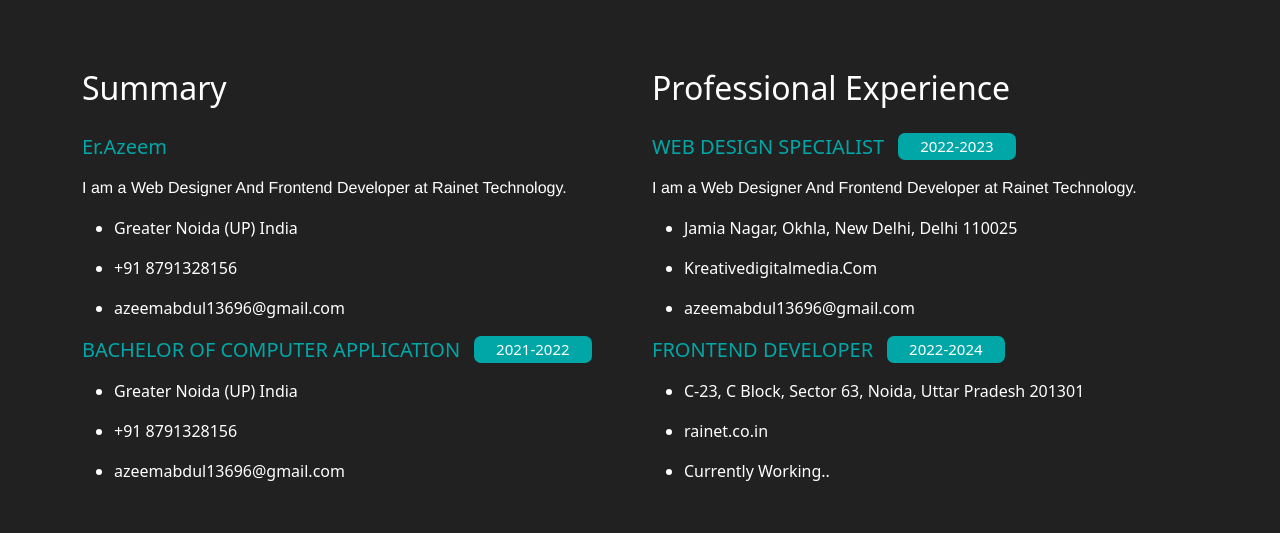
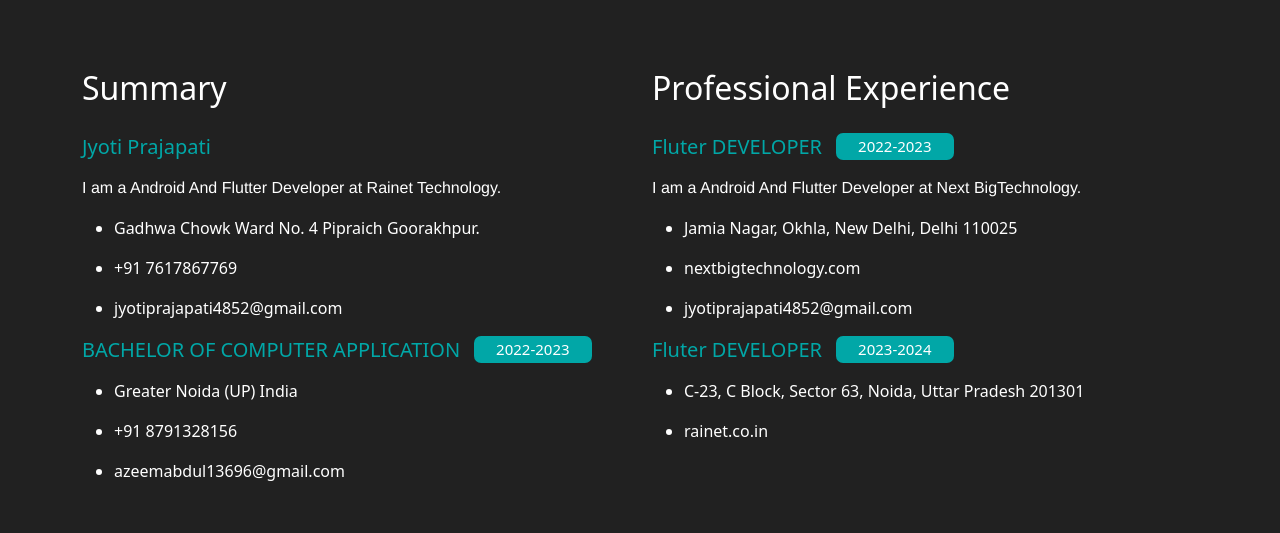
Before and after one commit to azeem251/jyoti-portfolio, a React (Vite) app: page / in a window 1280 px wide. Shown: the part 1861-2394 px from the top of the page. Built offline with nearby package versions, Linux system fonts and the light colour scheme.

Commit message:
Update Education.jsx

```diff
--- a/src/components/Education/Education.jsx
+++ b/src/components/Education/Education.jsx
@@ -16,15 +16,15 @@ const Education = () => {
                                 <div className='summyar0-conent-box'>
                                     <h2>Summary</h2>
                                     <div className='loacion0-conetn-box'>
-                                        <h5>Er.Azeem</h5>
-                                        <p className='my-3'>I am a Web Designer And Frontend Developer at Rainet Technology.</p>
+                                        <h5>Jyoti Prajapati</h5>
+                                        <p className='my-3'>I am a Android And Flutter Developer at Rainet Technology.</p>
                                         <ul>
-                                            <li>Greater Noida (UP) India</li>
-                                            <li>+91 8791328156</li>
-                                            <li>azeemabdul13696@gmail.com</li>
+                                            <li>Gadhwa Chowk Ward No. 4 Pipraich Goorakhpur.</li>
+                                            <li>+91 7617867769</li>
+                                            <li>jyotiprajapati4852@gmail.com</li>
                                         </ul>
 
-                                        <h5>BACHELOR  OF COMPUTER APPLICATION <span className='sentury-span'>2021-2022</span></h5>
+                                        <h5>BACHELOR  OF COMPUTER APPLICATION <span className='sentury-span'>2022-2023</span></h5>
 
                                         <ul className='marginunorderList'>
                                             <li>Greater Noida (UP) India</li>
@@ -38,20 +38,20 @@ const Education = () => {
                                 <div className='summyar0-conent-box'>
                                     <h2>Professional Experience</h2>
                                     <div className='loacion0-conetn-box'>
-                                        <h5>WEB DESIGN SPECIALIST <span className='sentury-span'>2022-2023</span></h5>
-                                        <p className='my-3'>I am a Web Designer And Frontend Developer at Rainet Technology.</p>
+                                        <h5>Fluter DEVELOPER <span className='sentury-span'>2022-2023</span></h5>
+                                        <p className='my-3'>I am a Android And Flutter Developer at Next BigTechnology.</p>
                                         <ul >
                                             <li>Jamia Nagar, Okhla, New Delhi, Delhi 110025</li>
-                                            <li><Link to='https://kreativedigitalmedia.com/' style={{color:"#ffff"}}>Kreativedigitalmedia.Com</Link></li>
+                                            <li><Link to='nextbigtechnology.com' style={{color:"#ffff"}}>nextbigtechnology.com</Link></li>
 
-                                            <li>azeemabdul13696@gmail.com</li>
+                                            <li>jyotiprajapati4852@gmail.com</li>
                                         </ul>
-                                        <h5>FRONTEND DEVELOPER<span className='sentury-span'>2022-2024</span></h5>
+                                        <h5>Fluter DEVELOPER<span className='sentury-span'>2023-2024</span></h5>
 
                                         <ul className='marginunorderList'>
                                             <li>C-23, C Block, Sector 63, Noida, Uttar Pradesh 201301</li>
                                             <li><Link to='https://rainet.co.in/' style={{color:"#ffff"}}>rainet.co.in</Link></li>
-                                            <li>Currently Working..</li>
+
                                         </ul>
                                     </div>
 
```
